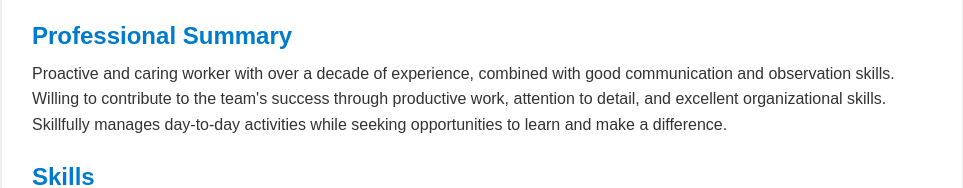
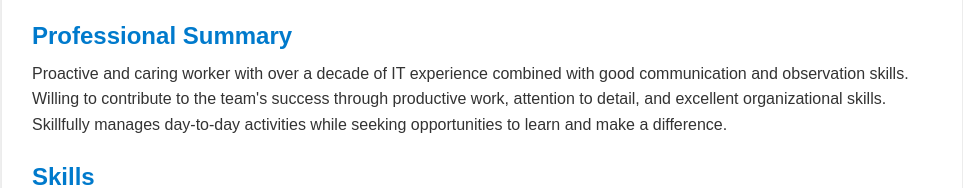
Before and after one commit to GuyTCharles/portfolio, a plain HTML site: page resume/index.htm in a window 1280 px wide. Shown: the part 325-513 px from the top of the page, without its empty margins (158-1121 px from the left). Drawn offline with Linux system fonts and the light colour scheme.

Commit message:
Update index.htm

```diff
--- a/resume/index.htm
+++ b/resume/index.htm
@@ -42,7 +42,7 @@
         <section>
             <h2 class="summary-h2">Professional Summary</h2>
             <p>
-                Proactive and caring worker with over a decade of experience, combined with good communication and observation skills. Willing to contribute to the team's success through productive work, attention to detail, and excellent organizational skills. Skillfully manages day-to-day activities while seeking opportunities to learn and make a difference.
+                Proactive and caring worker with over a decade of IT experience combined with good communication and observation skills. Willing to contribute to the team's success through productive work, attention to detail, and excellent organizational skills. Skillfully manages day-to-day activities while seeking opportunities to learn and make a difference.
             </p>
         </section>
 
```
